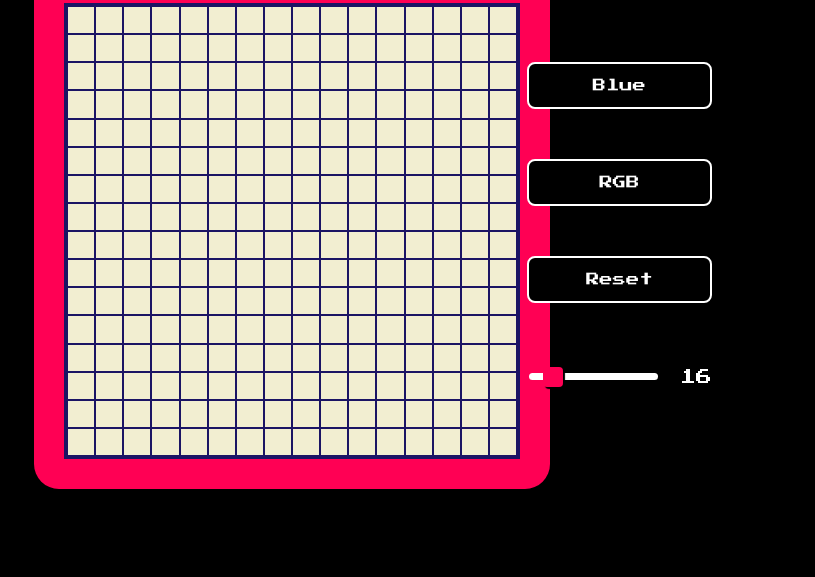
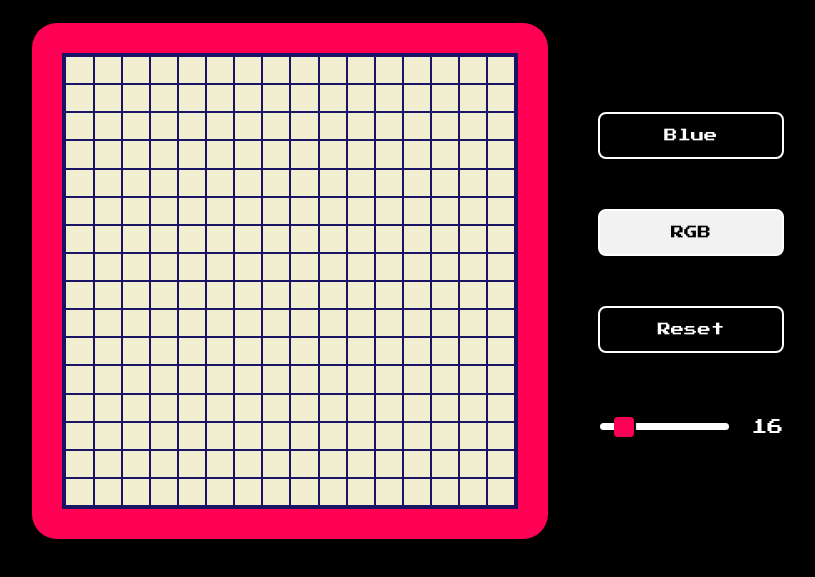
Before and after one commit to doojpls/etch-a-sketch, a plain HTML site: page index.html in a window 1280 px wide. Both pictures are taken after a click on the button "RGB". Shown: the part 155-732 px from the top of the page, without its empty margins (348-1163 px from the left). Drawn offline with Linux system fonts and the light colour scheme.

Commit message:
button color

```diff
--- a/script.js
+++ b/script.js
@@ -71,6 +71,10 @@ function newColor () {
             //cell.style.border = '1px solid #ff0054';
         }
     });
+    blueBtn.style.backgroundColor = "#F2F2F2";
+    blueBtn.style.color = "black";
+    rgbBtn.style.backgroundColor = "black";
+    rgbBtn.style.color = "white";
 }
 newColor();
 
@@ -111,5 +115,9 @@ function cellColorRandom () {
             //cell.style.border = '1px solid #ff0054';
         }
     });
+    rgbBtn.style.backgroundColor = "#F2F2F2";
+    rgbBtn.style.color = "black";
+    blueBtn.style.backgroundColor = "black";
+    blueBtn.style.color = "white";
 }
 //cellColorRandom();
--- a/style.css
+++ b/style.css
@@ -12,7 +12,7 @@ body {
     color: white;
     font-size: 28px;
     text-align: center;
-    margin-top: 50px
+    margin-top: 100px;
 }
 
 .center {
@@ -21,7 +21,7 @@ body {
     align-items: center;
     margin-top: 50px;
     gap: 50px;
-    position: relative;
+    margin-left: 14.5rem;
 }
 
 .container {
@@ -54,9 +54,6 @@ body {
     display: flex;
     flex-direction: column;
     gap: 50px;
-    position: absolute;
-    right: 0;
-    margin-right: 220px
 }
 
 .btn {
@@ -67,6 +64,11 @@ body {
     padding: 15px;
     font-family: 'Press Start 2P', cursive;
     color: white;
+}
+
+.btn:hover {
+    background-color: #F2F2F2!important;
+    color: black!important;
 }
 
 .slide-container {
@@ -95,3 +97,8 @@ body {
     background:#ff0054;
     box-shadow: 2px 2px 1px #000000;
 }
+
+#blue-color {
+    background-color: #F2F2F2;
+    color: black;
+}
```
